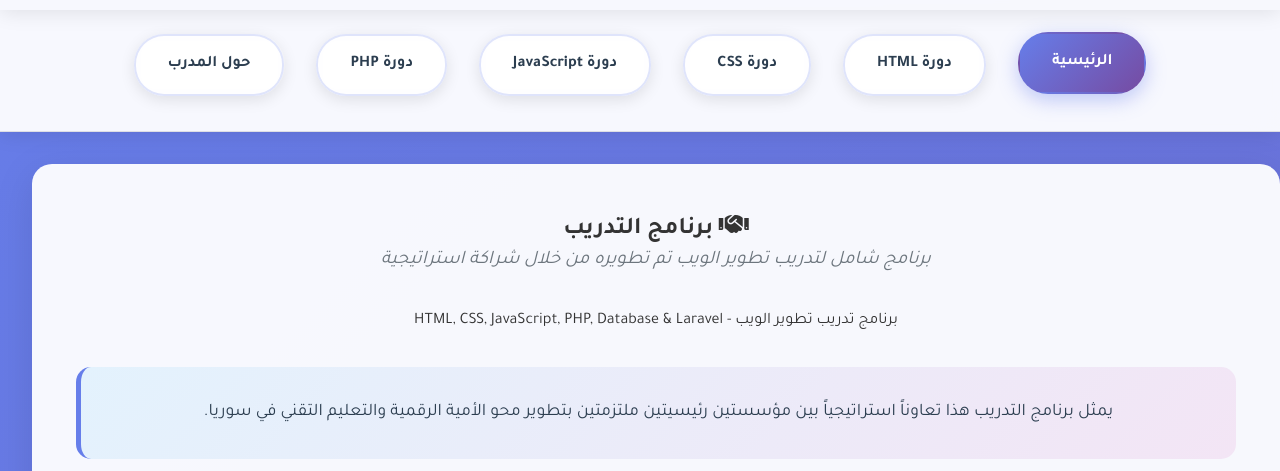
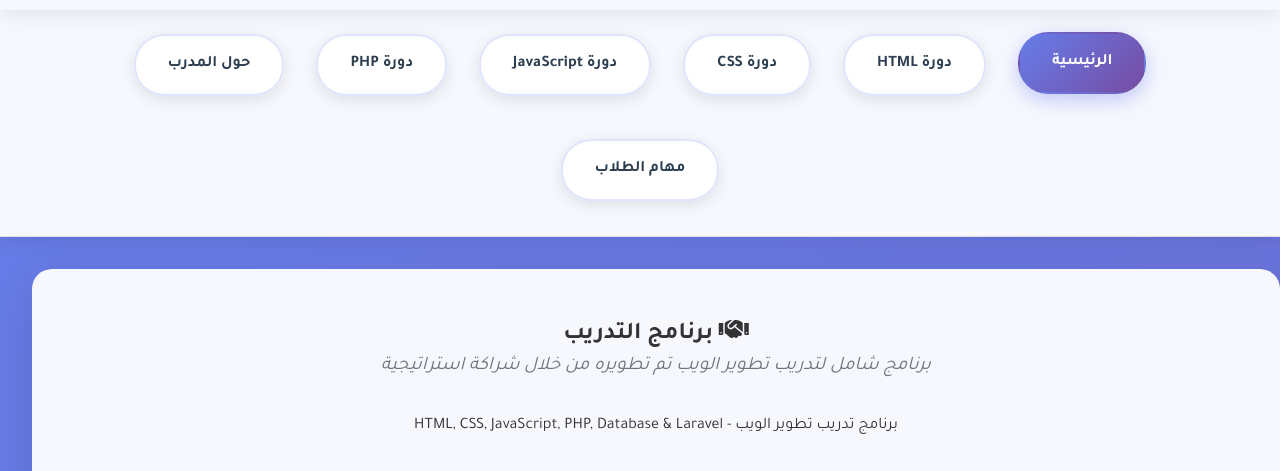
Before and after one commit to eiaddar/js-tutorial, a website: page index.html in a window 1280 px wide. Shown: the part 145-616 px from the top of the page. Drawn offline with Linux system fonts and the light colour scheme.

Commit message:
Update index.html
add Tasks-playes

```diff
--- a/index.html
+++ b/index.html
@@ -41,6 +41,7 @@
                 <li><a href="js.html" class="nav-link">دورة JavaScript</a></li>
                 <li><a href="php-tutorial.html" class="nav-link">دورة PHP</a></li>
                 <li><a href="about-tutor.html" class="nav-link">حول المدرب</a></li>
+                <li><a href="tasks.html" class="nav-link">مهام الطلاب</a></li>
             </ul>
         </div>
     </nav>
```
